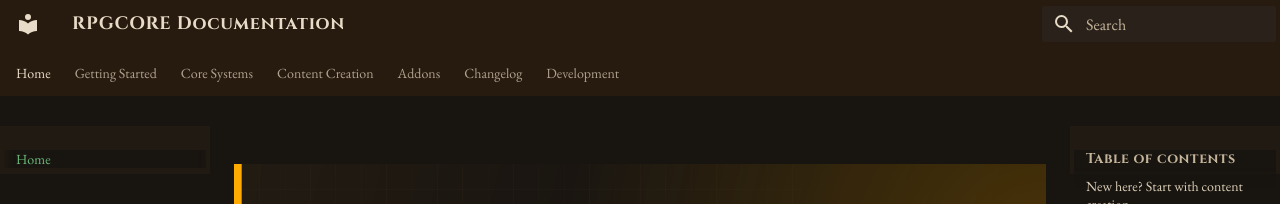
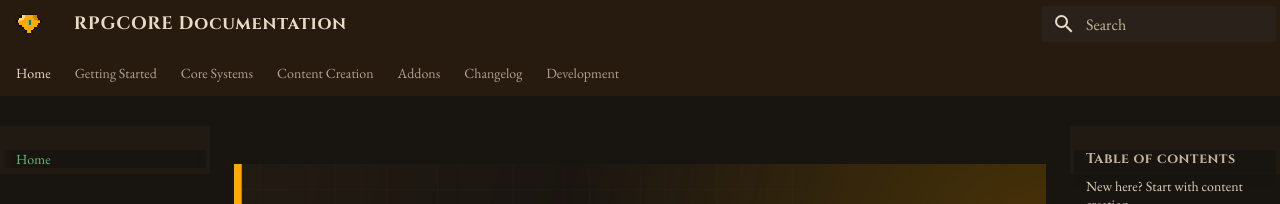
Before and after one commit to 255-Ping/RPGCORE, an MkDocs documentation site: the page built from docs/README.md, in a window 1280 px wide. Shown: the top 204 px of the page. Built offline with MkDocs 1.6.1 and Material for MkDocs 9.7.7, drawn with Linux system fonts in a browser that asks for light colours.

Commit message:
docs: add gem logo + pixel icon set, wire logo/favicon in mkdocs.yml
- docs/assets/logo.png — pixel-gem brand mark (128px transparent PNG),
  set as theme.logo and theme.favicon in mkdocs.yml. Displays in the
  nav header and browser tab.
- docs/assets/icons/ — full 15-icon pixel set (gem, heart, mana, shield,
  sword, pickaxe, leaf, coin, potion, book, scroll, key, skull, ore,
  xporb). Available for use in doc pages.
- extra.css — image-rendering: pixelated on the header logo and any
  icon-* images so pixel art stays crisp at small display sizes.

Co-Authored-By: Claude Sonnet 4.6 <noreply@anthropic.com>

```diff
--- a/docs/assets/extra.css
+++ b/docs/assets/extra.css
@@ -177,3 +177,11 @@
 .md-content {
   max-width: none;
 }
+
+/* ── Pixel-art logo / icons — keep crisp at any size ─────────────────── */
+.md-header__button.md-logo img,
+.md-nav__icon img,
+img[src*="/icons/icon-"] {
+  image-rendering: pixelated;
+  image-rendering: crisp-edges;
+}
--- a/mkdocs.yml
+++ b/mkdocs.yml
@@ -4,6 +4,8 @@ docs_dir: docs
 
 theme:
   name: material
+  logo: assets/logo.png
+  favicon: assets/logo.png
   palette:
     scheme: slate
     primary: custom
```
Also changed, not shown: docs/assets/icons/icon-book.png (added), docs/assets/icons/icon-coin.png (added), docs/assets/icons/icon-gem.png (added), docs/assets/icons/icon-heart.png (added), docs/assets/icons/icon-key.png (added), docs/assets/icons/icon-leaf.png (added), docs/assets/icons/icon-mana.png (added), docs/assets/icons/icon-ore.png (added), docs/assets/icons/icon-pickaxe.png (added), docs/assets/icons/icon-potion.png (added), docs/assets/icons/icon-scroll.png (added), docs/assets/icons/icon-shield.png (added), docs/assets/icons/icon-skull.png (added), docs/assets/icons/icon-sword.png (added), 2 more files.
